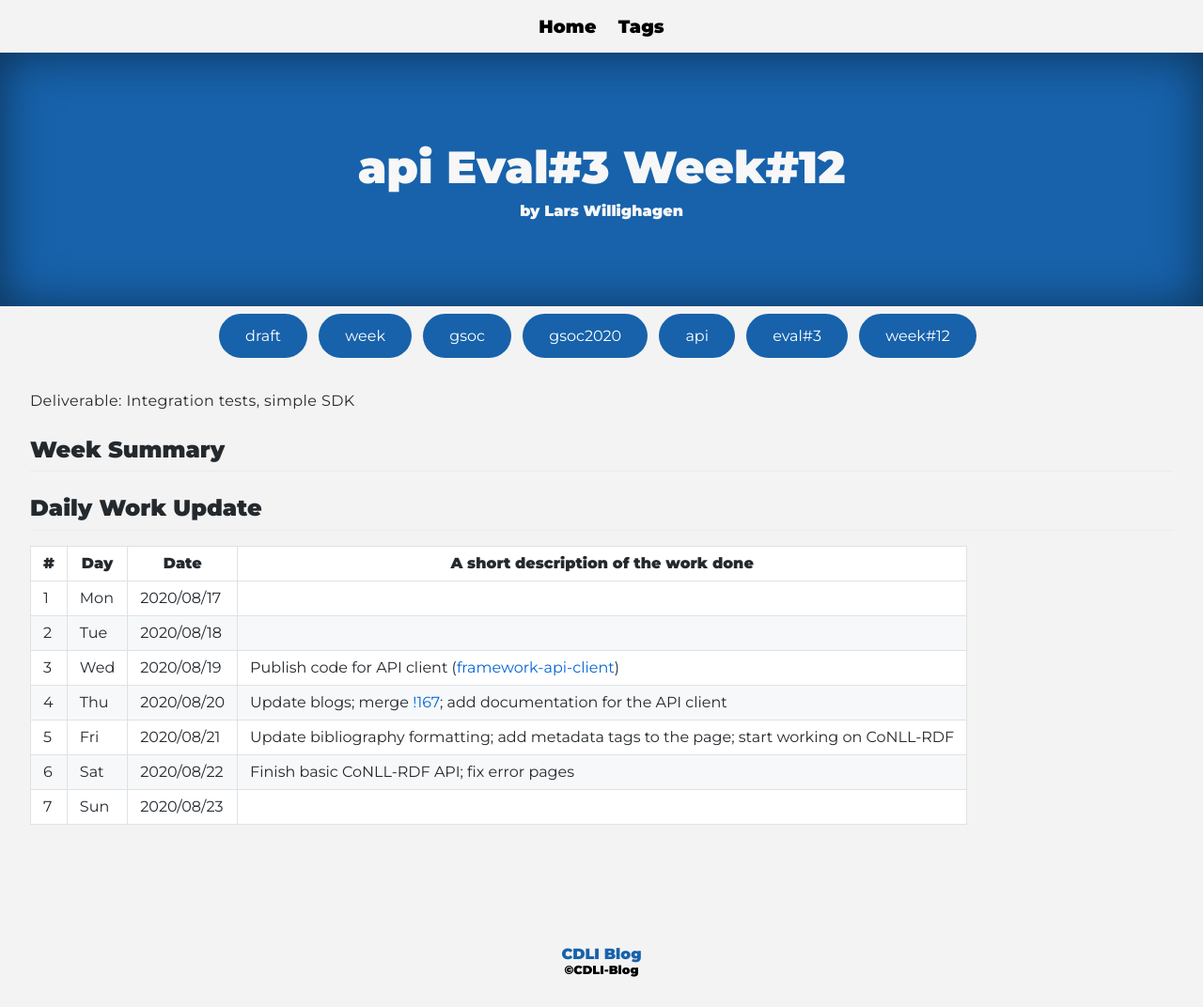
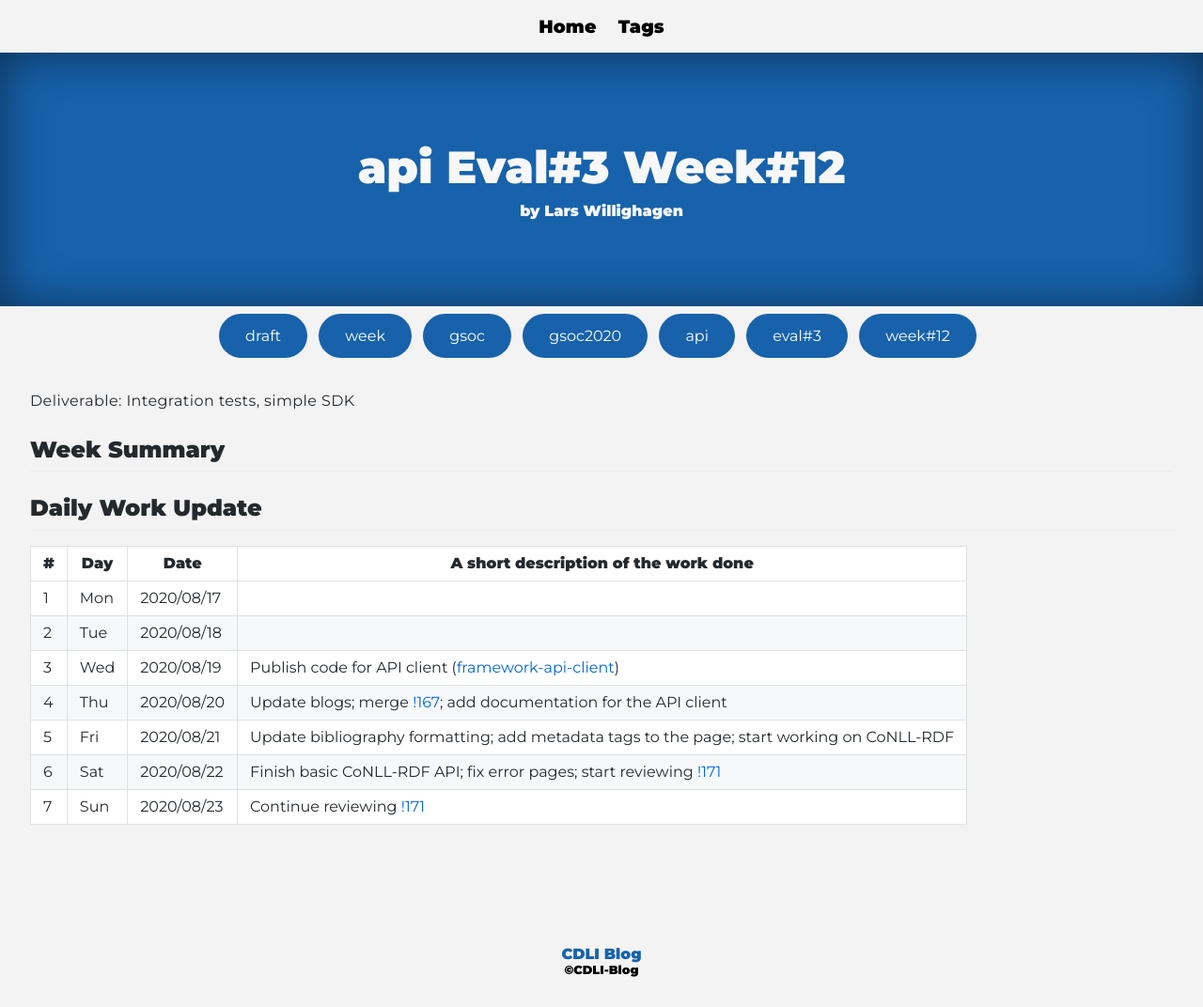
Before and after one commit to cdli-gh/blog, a Jekyll site: the page built from _blog/gsoc20/api/posts/14_week12.md, in a window 1280 px wide. Shown: the whole page at 94% size. Built offline with Jekyll 4.4.1, drawn with Linux system fonts in a browser that asks for light colours; Markdown is read by kramdown in place of the engine named in the settings.

Commit message:
gsoc20/api: 12:6-7

```diff
--- a/_blog/gsoc20/api/posts/14_week12.md
+++ b/_blog/gsoc20/api/posts/14_week12.md
@@ -20,5 +20,5 @@ Deliverable: Integration tests, simple SDK
 | 3 | Wed | 2020/08/19 | Publish code for API client ([framework-api-client](https://github.com/cdli-gh/framework-api-client)) |
 | 4 | Thu | 2020/08/20 | Update blogs; merge [!167](https://gitlab.com/cdli/framework/-/merge_requests/167); add documentation for the API client |
 | 5 | Fri | 2020/08/21 | Update bibliography formatting; add metadata tags to the page; start working on CoNLL-RDF |
-| 6 | Sat | 2020/08/22 | Finish basic CoNLL-RDF API; fix error pages |
-| 7 | Sun | 2020/08/23 |  |
+| 6 | Sat | 2020/08/22 | Finish basic CoNLL-RDF API; fix error pages; start reviewing [!171](https://gitlab.com/cdli/framework/-/merge_requests/171) |
+| 7 | Sun | 2020/08/23 | Continue reviewing [!171](https://gitlab.com/cdli/framework/-/merge_requests/171) |
```
